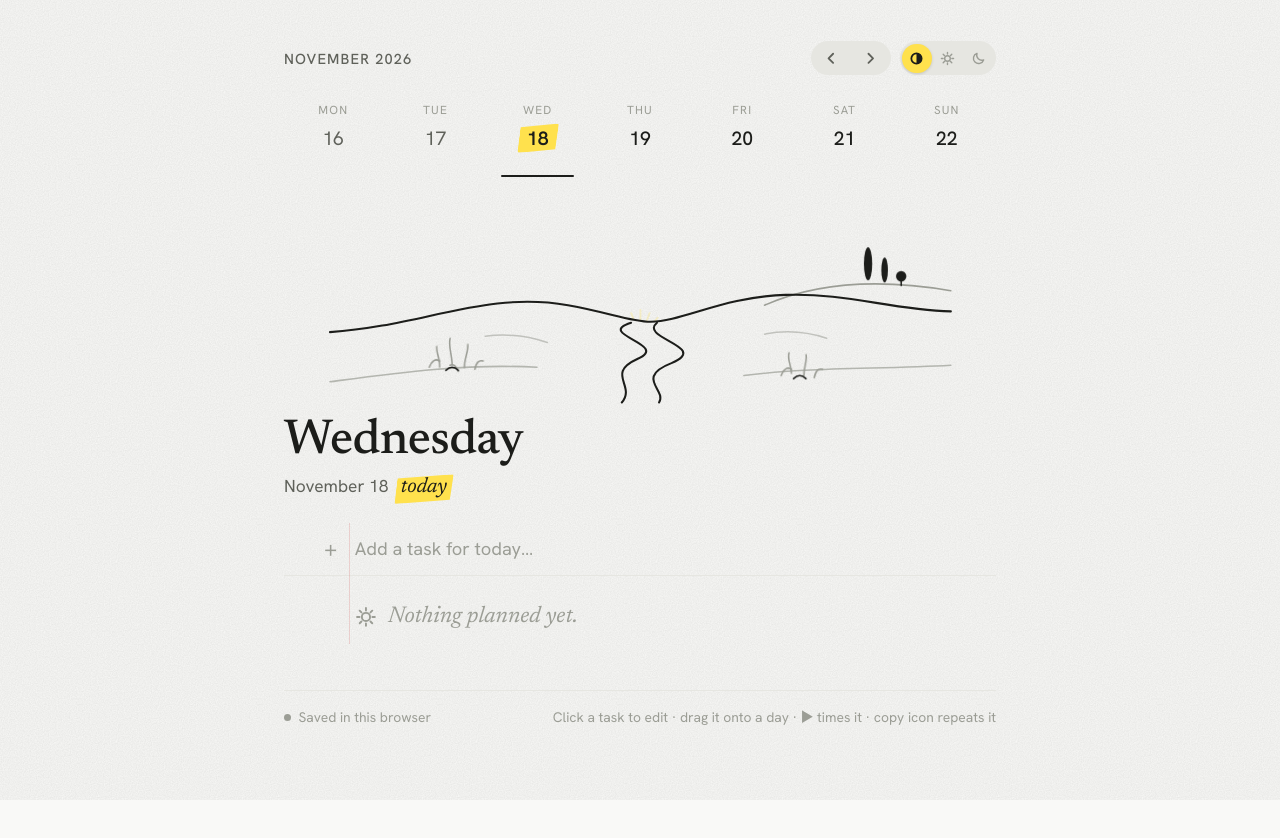
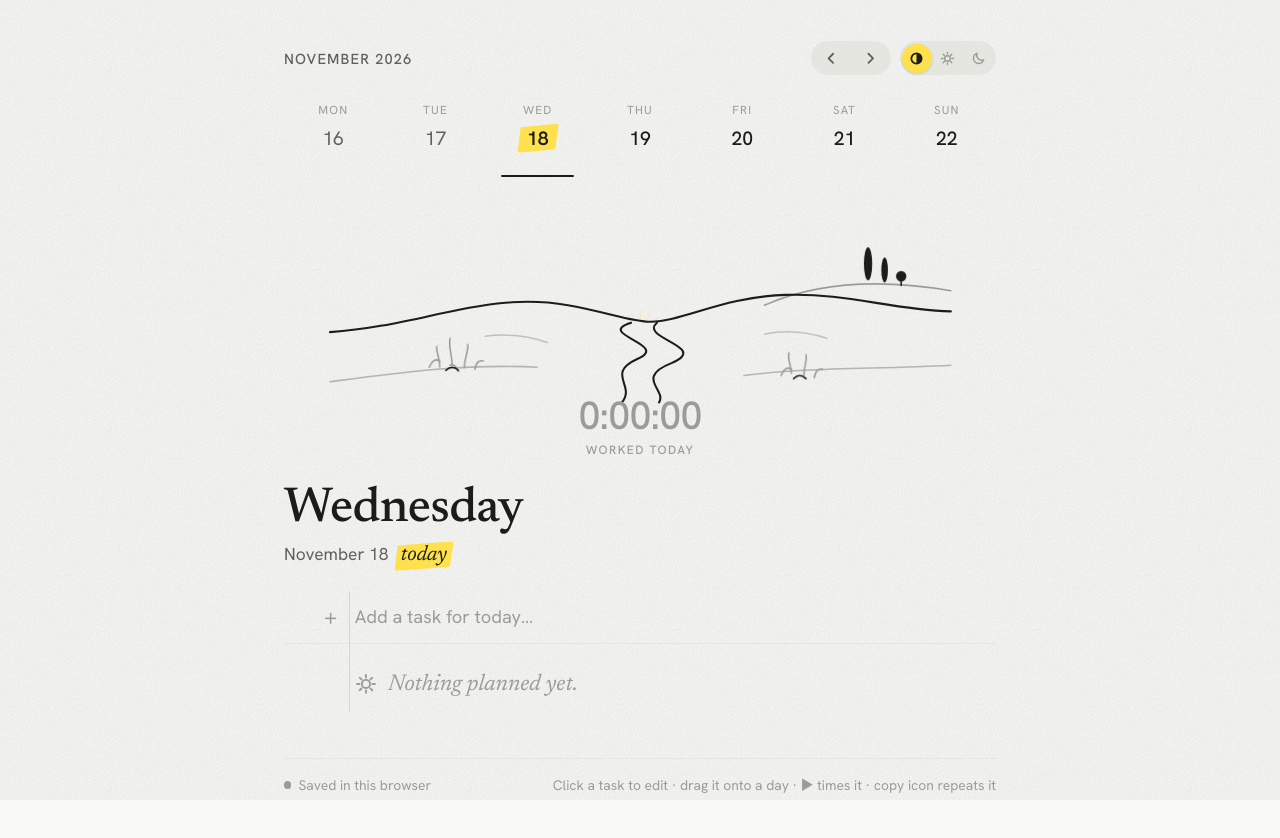
Before and after one commit to klopferaron/daybook, a plain HTML site: page index.html in a window 1280 px wide. Before the commit the page ends 800 px from the top, so only its background shows below. Drawn offline with Linux system fonts and the light colour scheme.

Commit message:
Show the day's combined work time in the middle of the page
Co-Authored-By: Claude Opus 5.5 <noreply@anthropic.com>

```diff
--- a/index.html
+++ b/index.html
@@ -200,6 +200,23 @@
   @keyframes sway{ from{ transform:rotate(-2.5deg); } to{ transform:rotate(2.5deg); } }
   @media (prefers-reduced-motion:reduce){ .scene .draw{ stroke-dashoffset:0; } .scene .grow{ opacity:1; } }
 
+  /* ---------- combined work time, centred where the path ends ---------- */
+  .worked{ position:relative; z-index:1; display:flex; flex-direction:column; align-items:center; gap:.35rem; margin:.25rem auto .1rem; text-align:center; }
+  .worked-num{
+    position:relative; z-index:0; display:inline-flex; align-items:center; gap:.55rem; padding:0 .12em;
+    font-size:2.15rem; font-weight:500; line-height:1; letter-spacing:-.02em; font-variant-numeric:tabular-nums; color:var(--ink);
+  }
+  .worked.is-zero .worked-num{ color:var(--ink-3); }
+  /* while a timer runs, the total gets the highlighter */
+  .worked.is-live .worked-num::before{
+    content:''; position:absolute; z-index:-1; left:-.05em; right:-.05em; bottom:var(--hl-b); height:var(--hl-h);
+    background:var(--marker); border-radius:2px; transform:skewX(-9deg) rotate(-1deg); clip-path:polygon(0 12%, 100% 0, 99% 88%, 1% 100%);
+  }
+  .worked-dot{ display:none; width:.42rem; height:.42rem; border-radius:50%; background:var(--marker); box-shadow:0 0 0 1px var(--line-strong); animation:blink 1.6s ease-in-out infinite; }
+  .worked.is-live .worked-dot{ display:block; }
+  @keyframes blink{ 50%{ opacity:.25; } }
+  .worked-label{ font-size:.66rem; letter-spacing:.12em; text-transform:uppercase; color:var(--ink-3); font-weight:500; }
+
   /* ---------- day heading ---------- */
   .day-head{ display:flex; align-items:flex-end; justify-content:space-between; gap:1rem; margin:1.4rem 0 1.1rem; flex-wrap:wrap; }
   .day-name{
@@ -222,9 +239,7 @@
   .day-rel.mark{ color:var(--on-marker); }
   .day-meta{ margin-left:auto; display:flex; flex-direction:column; align-items:flex-end; gap:.2rem; padding-bottom:.25rem; }
   .day-progress{ font-size:.85rem; color:var(--ink-2); font-variant-numeric:tabular-nums; white-space:nowrap; }
-  .day-time{ display:inline-flex; align-items:center; gap:.3rem; font-size:.78rem; color:var(--ink-3); font-variant-numeric:tabular-nums; white-space:nowrap; }
-  .day-time svg{ width:.75rem; height:.75rem; display:block; }
-  .day-time.is-live{ color:var(--ink); }
+
   .day-progress.is-complete{ color:var(--ink); font-weight:500; }
   .day-progress svg{ width:.85rem; height:.85rem; vertical-align:-2px; margin-left:.2rem; }
   .day-progress.is-fresh{ animation:popIn .45s cubic-bezier(.34,1.56,.64,1); }
@@ -493,6 +508,11 @@
     </g>
   </svg>
 
+  <div class="worked" id="worked">
+    <div class="worked-num"><span class="worked-dot" aria-hidden="true"></span><span id="workedNum" role="timer">0:00:00</span></div>
+    <div class="worked-label" id="workedLabel">worked today</div>
+  </div>
+
   <section class="day" id="day">
     <div class="day-head">
       <div>
@@ -504,7 +524,6 @@
       </div>
       <div class="day-meta">
         <div class="day-progress" id="dayProgress"></div>
-        <div class="day-time" id="dayTime" hidden></div>
       </div>
     </div>
 
@@ -744,7 +763,8 @@
   // ---------- render ----------
   const week = $('#week'), weekSum = $('#weekSum'), monthLabel = $('#monthLabel'), todayBtn = $('#todayBtn');
   const dayName = $('#dayName'), dayDate = $('#dayDate'), dayRel = $('#dayRel'), dayProgress = $('#dayProgress');
-  const doneCard = $('#doneCard'), scene = $('#scene'), dayTime = $('#dayTime');
+  const doneCard = $('#doneCard'), scene = $('#scene');
+  const worked = $('#worked'), workedNum = $('#workedNum'), workedLabel = $('#workedLabel');
   let lastView = null;
   const carry = $('#carry'), carryText = $('#carryText'), carryBtn = $('#carryBtn');
   const addInput = $('#addInput'), list = $('#list'), doneList = $('#doneList'), doneCount = $('#doneCount'), empty = $('#empty');
@@ -771,19 +791,25 @@
 
   // totals for the day and week; also called every second while a timer runs
   function weekSummary() {
-    let wDone = 0, wOpen = 0, wMs = 0;
-    for (let i = 0; i < 7; i++) tasksOf(addDays(state.weekStart, i)).forEach((t) => { if (t.done) wDone++; else wOpen++; wMs += elapsed(t); });
+    let wDone = 0, wOpen = 0;
+    for (let i = 0; i < 7; i++) tasksOf(addDays(state.weekStart, i)).forEach((t) => { if (t.done) wDone++; else wOpen++; });
     const parts = [];
     if (wDone || wOpen) parts.push('This week · ' + wDone + ' done · ' + wOpen + ' open');
-    if (wMs >= 60000) parts.push(dur(wMs) + ' tracked');
     const st = streak(); if (st >= 2) parts.push(st + '-day streak');
     return parts.join(' · ');
   }
+  const hms = (ms) => { const s = Math.floor(ms / 1000); return Math.floor(s / 3600) + ':' + pad(Math.floor(s % 3600 / 60)) + ':' + pad(s % 60); };
   function paintTotals() {
-    const ts = tasksOf(state.view), ms = ts.reduce((a, t) => a + elapsed(t), 0), live = ts.some((t) => t.runAt);
-    dayTime.hidden = !(live || ms >= 60000);
-    dayTime.innerHTML = ICON.clock + '<span>' + dur(ms) + ' tracked</span>';
-    dayTime.classList.toggle('is-live', live);
+    const v = state.view, today = todayYmd();
+    const ts = tasksOf(v), ms = ts.reduce((a, t) => a + elapsed(t), 0), live = ts.some((t) => t.runAt);
+    let wMs = 0;
+    for (let i = 0; i < 7; i++) tasksOf(addDays(state.weekStart, i)).forEach((t) => { wMs += elapsed(t); });
+    // the day's combined work time, all tasks together, ticking while a timer runs
+    workedNum.textContent = hms(ms);
+    const lead = v === today ? 'worked today' : v === addDays(today, -1) ? 'worked yesterday' : v < today ? 'worked on ' + dayLabel(v) : 'tracked for ' + dayLabel(v);
+    workedLabel.textContent = lead + (wMs > ms && wMs >= 60000 ? ' · ' + dur(wMs) + ' this week' : '');
+    worked.classList.toggle('is-live', live);
+    worked.classList.toggle('is-zero', ms < 1000);
     weekSum.textContent = weekSummary();
     const r = findRunning();
     document.title = r ? '▶ ' + clock(elapsed(r.t)) + ' · ' + short(r.t.title, 40) : 'Daybook';
```
